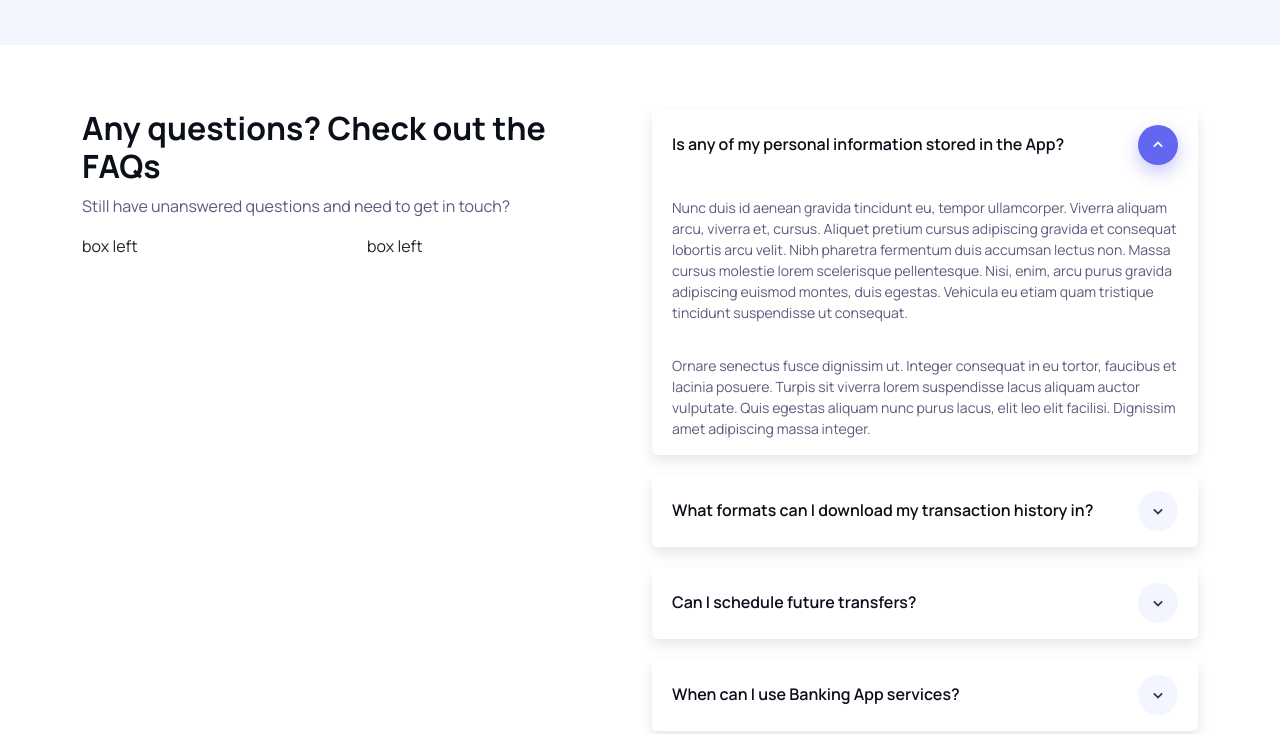
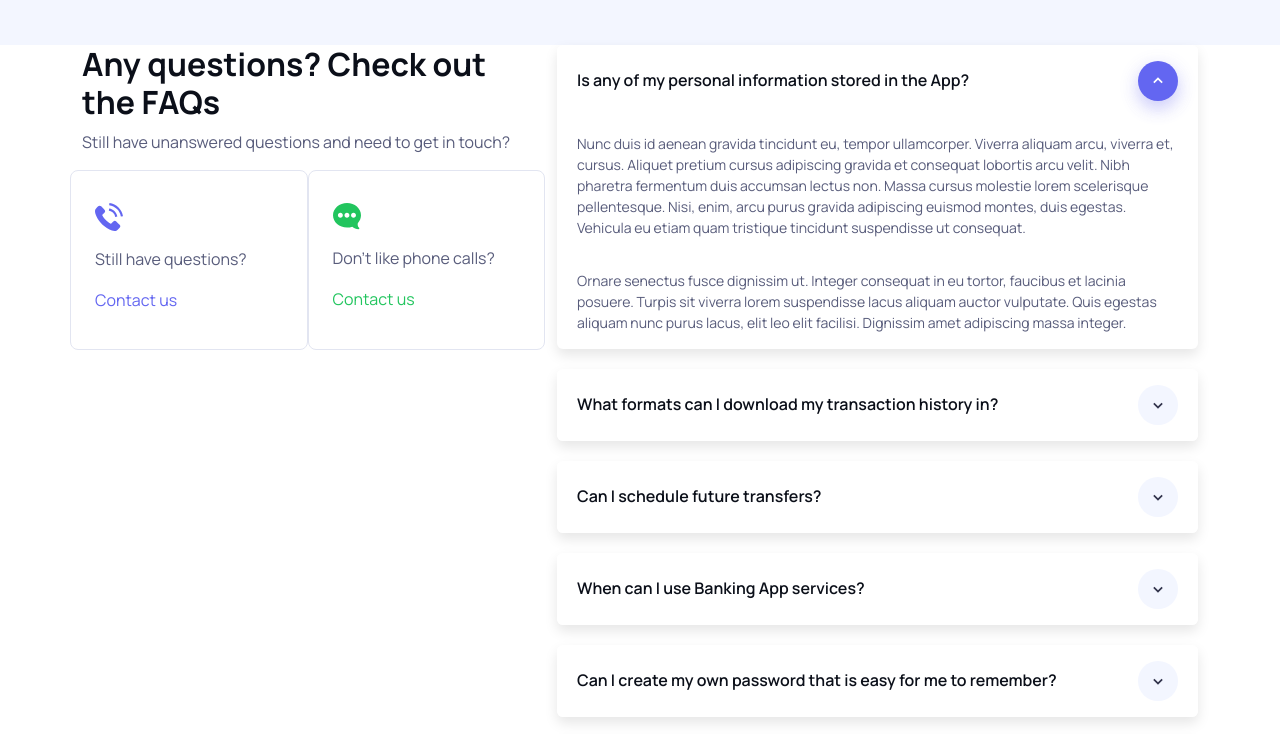
Before and after one commit to Monakhrsn/Silicon-Design, a website: page index.html in a window 1280 px wide. Shown: the part 3718-4452 px from the top of the page. Drawn offline with Linux system fonts and the light colour scheme.

Commit message:
Refactor, develop FAQ section, contact-us boxes and more styling

```diff
--- a/index.html
+++ b/index.html
@@ -342,21 +342,34 @@
     </section>
     <section id="FAQ-section" class="container">
       <div class="row">
-        <div class="col-12 col-xl-6">
-          <div class="row text-center text-xl-start">
-            <div class="col">
+        <div class="col-12 col-xl-5">
+          <div class="row">
+            <div class="col header-wrapper text-center text-xl-start">
               <h2>Any questions? Check out the FAQs</h2>
               <p>Still have unanswered questions and need to get in touch?</p>
             </div>
           </div>
           <div class=" row d-none d-xl-flex ">
-            <div class="col-6">box left</div>
-            <div class="col-6">box left</div>
+            <div class="col-6 contact-us-wrapper">
+              <img class="img-fluid" src="/images/icons/phone.svg" alt="Phone ringing icon">
+              <p>Still have  questions?</p>
+              <button class="btn-border-none left">
+                Contact us
+                <img class="img-fluid" src="/images/arrow.svg" alt="">
+              </button>
+            </div>
+            <div class="col-6 contact-us-wrapper">
+              <img class="img-fluid" src="/images/icons/message.svg" alt="A pop up message">
+              <p>Don't like phone calls?</p>
+              <button class="btn-border-none right">
+                Contact us
+                <img class="img-fluid" src="/images/arrow.svg" alt="">
+              </button>
             </div>
           </div>
-        <div class="col-12 col-xl-6 ">
+        </div>
+        <div class="col-12 col-xl-7 ">
           <div class="row">
-            <div class="acc">
             <div class="accordion" id="accordionExample">
               <div class="accordion-item">
                 <h2 class="accordion-header" id="headingOne">
@@ -460,26 +473,31 @@
               </div>
             </div>
           </div>
+          <div class=" row d-none d-md-flex  d-xl-none">
+            <div class="col-6">
+              <div class="contact-us-wrapper">
+                <img class="img-fluid" src="/images/icons/phone.svg" alt="Phone ringing icon">
+                <p>Still have  questions?</p>
+                <button class="btn-border-none left">
+                  Contact us
+                  <img class="img-fluid" src="/images/arrow.svg" alt="">
+                </button>
               </div>
-          <div class=" row d-none d-md-flex d-xl-none">
-            <div class="col-6">
-              <div>
-                <img src="/images/icons/phone.svg" alt="Phone ringing icon">
-              </div>
-              <p>Still have  questions?</p>
-              <button>Contact us <img src="/images/arrow.svg" alt=""></button>
             </div>
             <div class="col-6">
-              <div>
-                <img src="/images/icons/message.svg" alt="A pop up message">
+              <div class="contact-us-wrapper">
+                <img class="img-fluid" src="/images/icons/message.svg" alt="A pop up message">
+                <p>Don't like phone calls?</p>
+                <button class="btn-border-none right">
+                  Contact us
+                  <img class="img-fluid" src="/images/arrow.svg" alt="">
+                </button>
               </div>
-              <p>Don't like phone calls?</p>
-              <button>Contact us <img src="/images/arrow.svg" alt=""></button>
             </div>
           </div>
           <div class="row d-md-none">
             <div class="col-12 text-center">
-              <button>Contact us now</button>
+              <button class="btn btn-primary">Contact us now</button>
             </div>
           </div>
         </div>
--- a/style.scss
+++ b/style.scss
@@ -10,6 +10,7 @@ $color-border-gray: #E2E5F1;
 $color-bg-light: #F3F6FF;
 $color-white: #fff;
 $color-bg-btn: #3e4265;
+$color-success: #22C55E;
 
 $tablet-size: 768px;
 $tablet-landscape-size: 992px;
@@ -30,6 +31,11 @@ body {
 
   .btn-primary {
     background-color: $color-primary;
+  }
+
+  .btn-border-none {
+    border: none;
+    background-color: transparent;
   }
 
   .main-header {
@@ -280,8 +286,6 @@ body {
   }
 
   #FAQ-section {
-    margin: 4rem auto;
-
     .accordion-item {
       button {
         font-size: 16px;
@@ -331,5 +335,27 @@ body {
         border-radius: var(--bs-border-radius);
       }
     }
+
+    .contact-us-wrapper {
+      border: 1px solid $color-border-gray;
+      border-radius: 8px;
+      padding: 2rem 1.5rem;
+
+      img {
+        margin-bottom: 1rem;
+      }
+
+      .btn-border-none {
+        padding-left: 0;
+
+        &.right  {
+          color: $color-success;
+        }
+
+        &.left {
+          color: $color-primary;
+        }
+      }
+    }
   }
 }
```
Also changed, not shown: style.css, 1 other file. Lines whose indentation alone changed are shown as unchanged.
